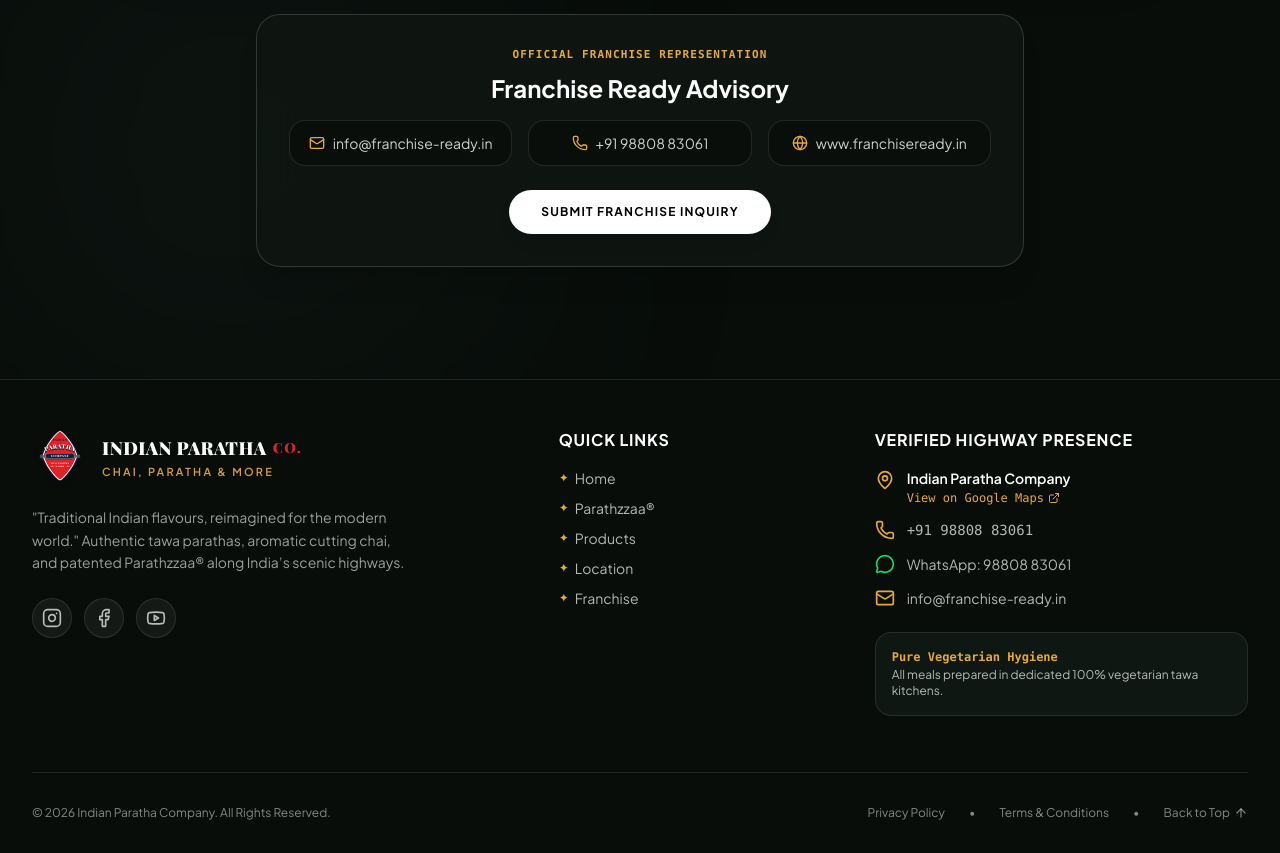
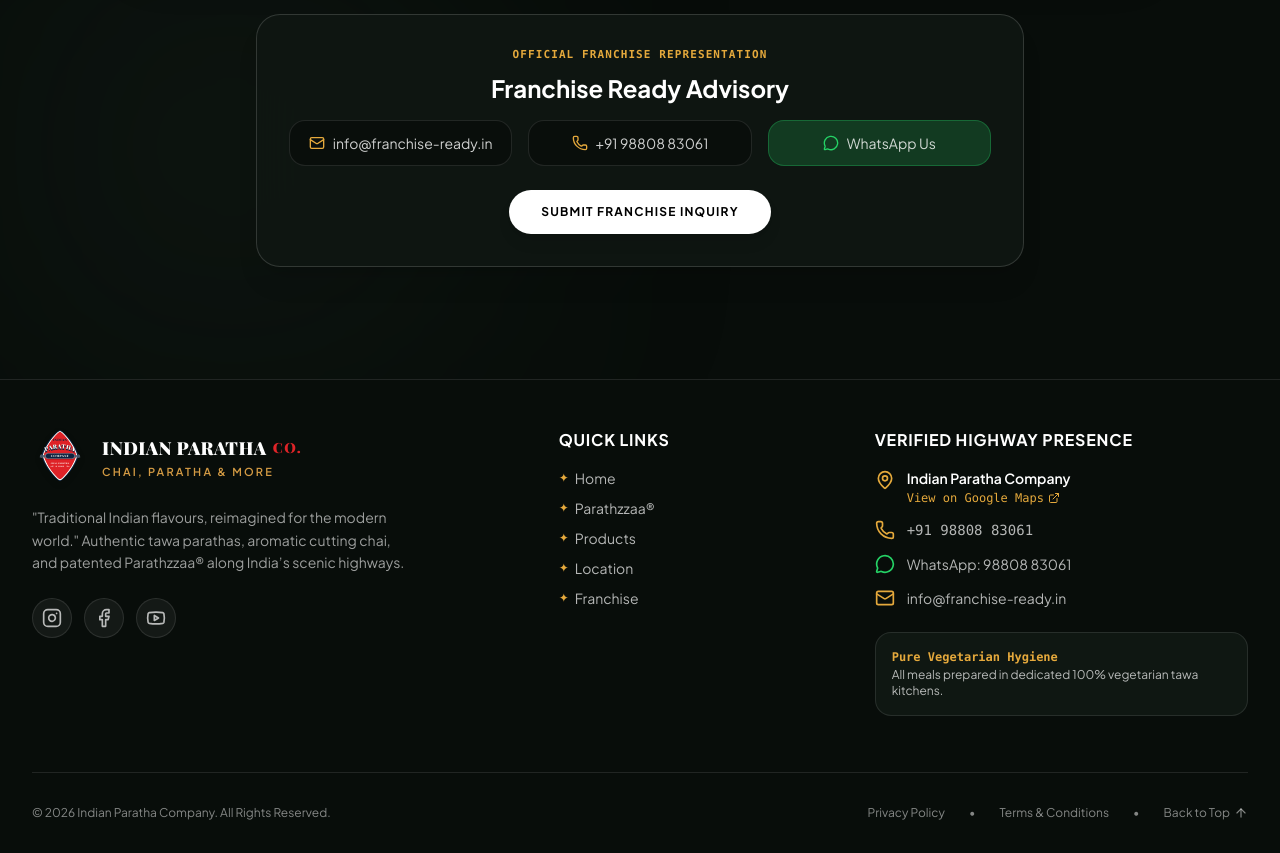
Before and after one commit to mhr476658/indian-Paratha-co, a React (Vite) app: page / in a window 1280 px wide. Shown: the part 9360-10213 px from the top of the page. Built offline with nearby package versions, Linux system fonts and the light colour scheme; no server answers; a web font is replaced by a local one.

Commit message:
UI: Replace Franchise website button with WhatsApp button

```diff
--- a/src/components/Franchise.tsx
+++ b/src/components/Franchise.tsx
@@ -13,6 +13,7 @@ import {
   X,
   Sparkles,
   ArrowUpRight,
+  MessageCircle,
 } from 'lucide-react';
 
 export const Franchise: React.FC = () => {
@@ -253,13 +254,13 @@ export const Franchise: React.FC = () => {
             </a>
 
             <a
-              href={`https://${FRANCHISE_CONTACT.website}`}
+              href={`https://wa.me/919880883061`}
               target="_blank"
               rel="noopener noreferrer"
-              className="flex items-center justify-center gap-2 p-3 bg-black/30 rounded-2xl hover:bg-black/50 transition-colors border border-white/10"
+              className="flex items-center justify-center gap-2 p-3 bg-[#25D366]/20 rounded-2xl hover:bg-[#25D366]/40 transition-colors border border-[#25D366]/30"
             >
-              <Globe className="w-4 h-4 text-[#E5A93C]" />
-              <span>{FRANCHISE_CONTACT.website}</span>
+              <MessageCircle className="w-4 h-4 text-[#25D366]" />
+              <span>WhatsApp Us</span>
             </a>
           </div>
 
```
